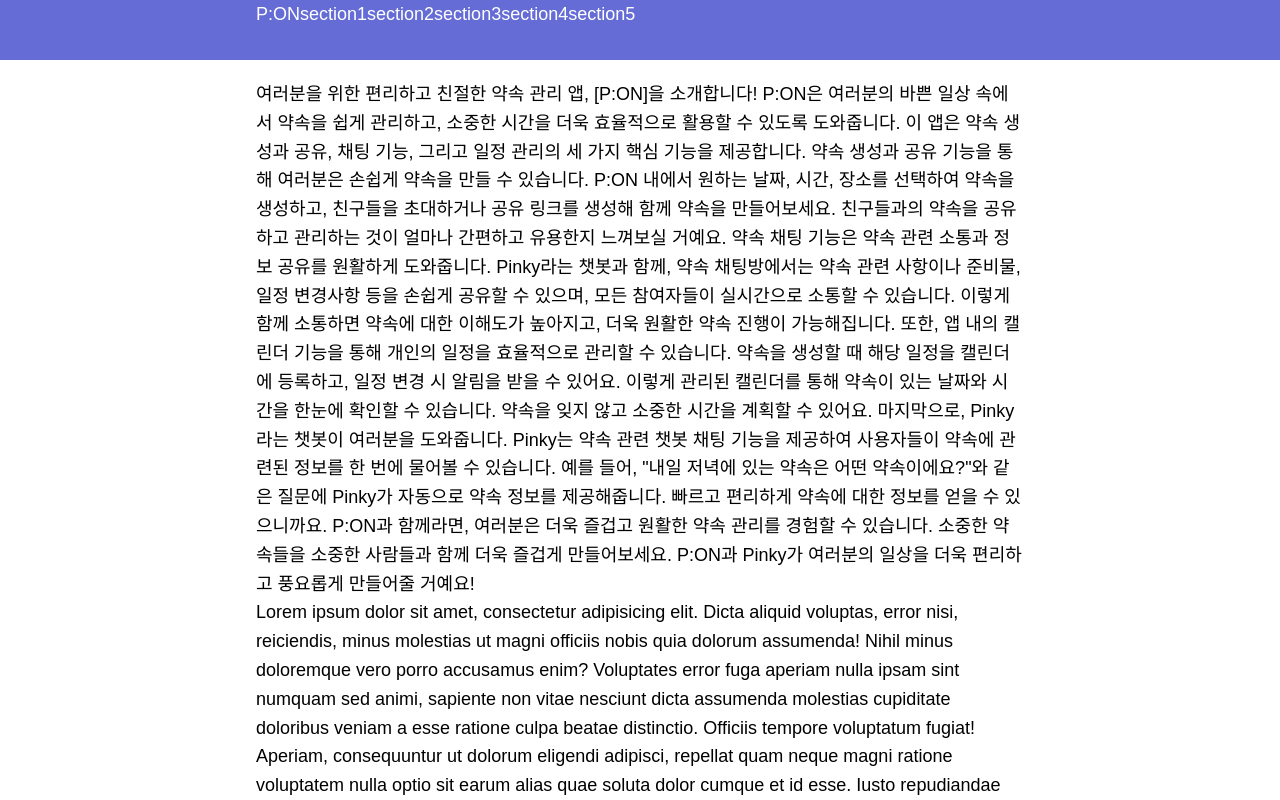
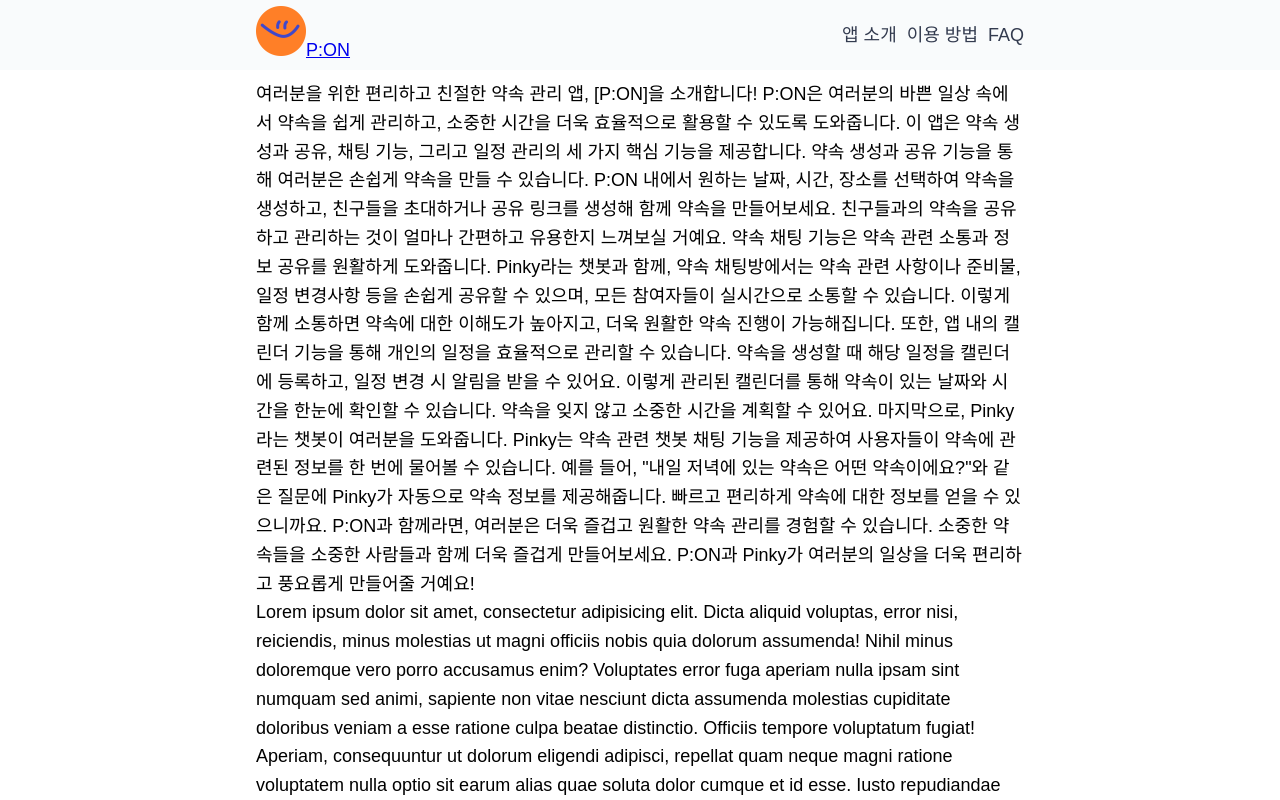
Before and after one commit to iri95/P_ON, a Next.js app in the folder web/: page / in a window 1280 px wide. Shown: the top 800 px of the page. Built offline with nearby package versions, Linux system fonts and the light colour scheme; a web font is replaced by a local one.

Commit message:
Feat: nav bar 고정 및 경로 지정
navigation routing 끝

Change-Id: I16eeed664946424640c6b25b3c79988e23b6a60f

```diff
--- a/web/next.config.js
+++ b/web/next.config.js
@@ -13,6 +13,9 @@
       },
     ];
   },
+  async rewrites() {
+    return [];
+  },
 };
 
 module.exports = nextConfig;
--- /dev/null
+++ b/web/src/components/NavBar.module.css
@@ -0,0 +1,3 @@
+.navItem {
+  padding-left: 10px;
+}
--- a/web/src/components/NavBar.tsx
+++ b/web/src/components/NavBar.tsx
@@ -1,14 +1,30 @@
 import Link from 'next/link';
+import Image from 'next/image';
+import styles from './NavBar.module.css';
 
 export default function nav() {
   return (
-    <nav>
-      <Link href="/">P:ON</Link>
-      <Link href="#section1">section1</Link>
-      <Link href="#section2">section2</Link>
-      <Link href="#section3">section3</Link>
-      <Link href="#section4">section4</Link>
-      <Link href="#section5">section5</Link>
-    </nav>
+    <header>
+      <Link href="/">
+        <Image alt="Pinky 핑키" src="/Pinky/Pinky1.png" width={50} height={50} />
+        <span>P:ON</span>
+      </Link>
+      <nav>
+        {/* <section>
+          <Link href="/#section1">section1</Link>
+          <Link href="/#section2">section2</Link>
+          <Link href="/#section3">section3</Link>
+        </section> */}
+        <Link className={styles.navItem} href="/">
+          앱 소개
+        </Link>
+        <Link className={styles.navItem} href="/how-to-use">
+          이용 방법
+        </Link>
+        <Link className={styles.navItem} href="/faq">
+          FAQ
+        </Link>
+      </nav>
+    </header>
   );
 }
--- a/web/src/styles/globals.css
+++ b/web/src/styles/globals.css
@@ -1,3 +1,7 @@
+html {
+  scroll-behavior: smooth;
+}
+
 html,
 body {
   padding: 0;
@@ -11,29 +15,26 @@
   box-sizing: border-box;
 }
 
+header {
+  height: 70px;
+  background-color: #f4f7fa80;
+  display: flex;
+  align-items: center;
+  justify-content: space-between;
+  position: fixed;
+  width: 100vw;
+  padding: 0 20vw;
+}
+
+nav a {
+  color: var(--color-grey7);
+  text-decoration: none;
+}
+
 main {
   padding-top: 80px;
   width: 60vw;
   margin: 0 20vw;
-}
-
-nav {
-  height: 60px;
-  /* background-color: var(--color-background); */
-  background-color: var(--color-main1);
-  opacity: 0.8;
-  padding: 0 20vw;
-  display: flex;
-  position: fixed;
-  top: 0;
-  left: 0;
-  right: 0;
-  box-sizing: content-box;
-}
-
-a {
-  color: var(--color-white);
-  text-decoration: none;
 }
 
 @font-face {
```
Also changed, not shown: web/src/services/middleware.ts (added, +10 -0 lines).
